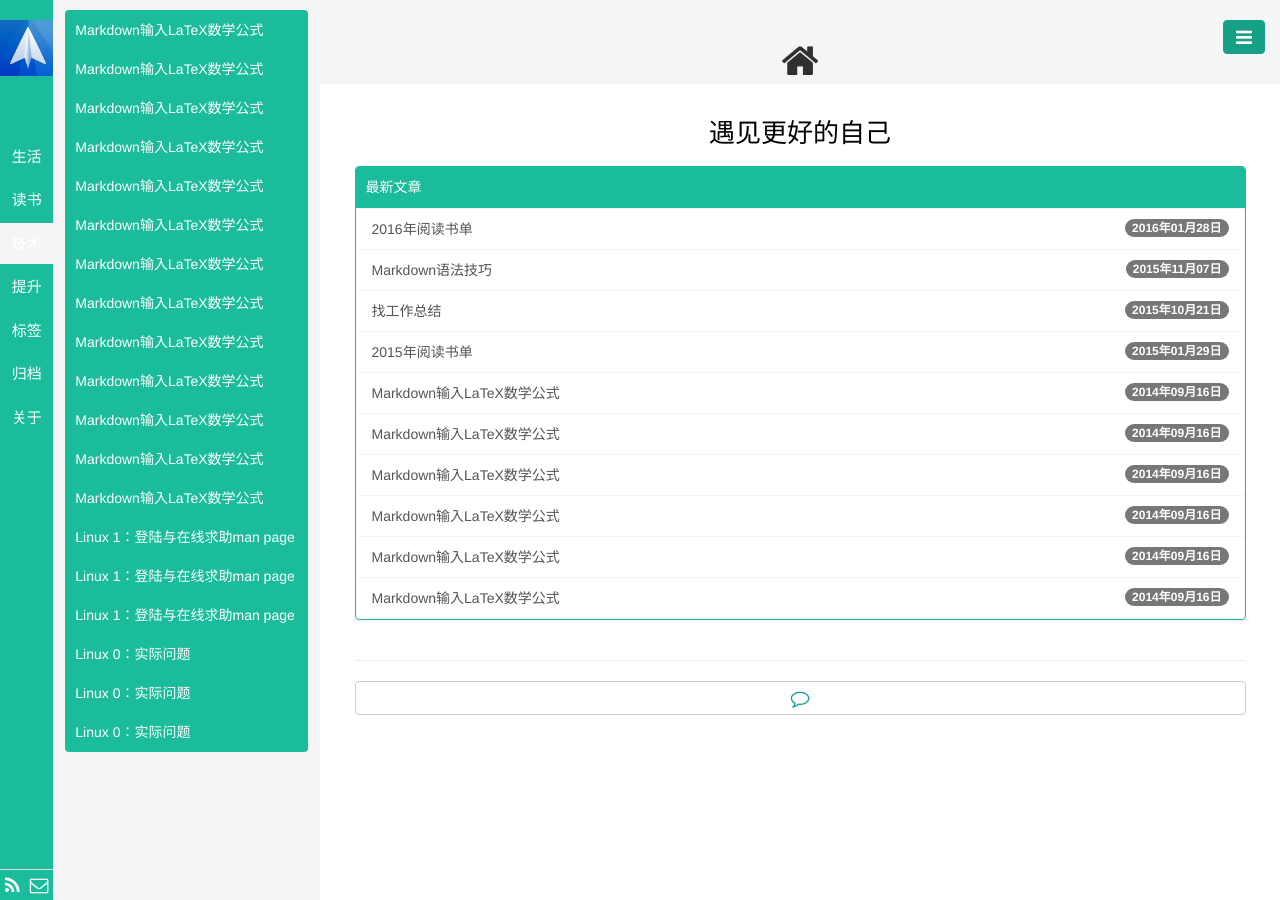
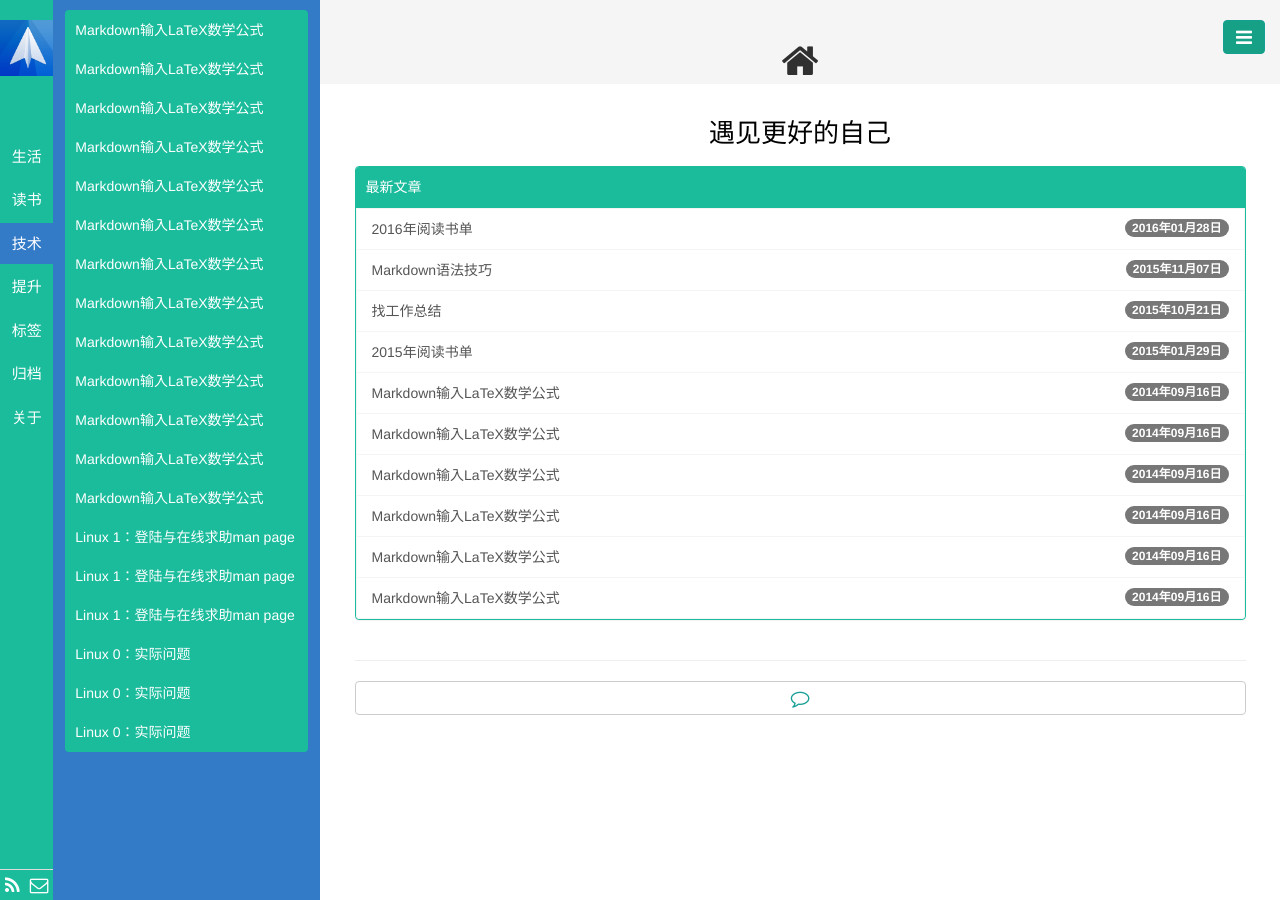
Before and after one commit to NemoTec/NemoTec.github.io, a Jekyll site: the page built from index.html, in a window 1280 px wide. Built offline with Jekyll 4.4.1, drawn with Linux system fonts in a browser that asks for light colours; Markdown is read by kramdown in place of the engine named in the settings; the list of posts is cut into pages by our own code.

Commit message:
modify the aside1 nav color 10.

```diff
--- a/public/css/base.css
+++ b/public/css/base.css
@@ -8,7 +8,7 @@ body, html {
   margin: 0px;
   height: 100%;
   overflow: hidden;
-  background-color: #f5f5f5;
+  background-color: #337ac7;
 }
 
 .row {
@@ -49,7 +49,7 @@ body, html {
 .aside1 > .nav-pills>li.active>a ,.nav-pills>li.active>a:hover,.nav-pills>li.active>a:focus {
   color: #fff;
   /*background-image: url(/public/img/body_bg.jpg);*/
-  background-color: #f5f5f5;
+  background-color: #337ac7;
 }
 
 .avatar {
@@ -72,10 +72,10 @@ body, html {
 /* 中部目录栏 */
 .aside2 {
   /*background-image: url(/public/img/body_bg.jpg);*/
-  background-color: #f5f5f5;
+  background-color: #337ac7;
   height: 100%;
-  border-right: 2px solid #f5f5f5;
-  border-left: 2px solid #f5f5f5;
+  border-right: 2px solid #337ac7;
+  border-left: 2px solid #337ac7;
   overflow-y: auto;
   font-color: #fff;
   margin-top: 10px;
@@ -124,7 +124,7 @@ blockquote p {
 
 .nav-pills>li.active>a, .nav-pills>li.active>a:hover, .nav-pills>li.active>a:focus {
   color: #fff;
-  background-color: #f5f5f5;
+  background-color: #337ac7;
 }
 
 /* 显示评论按钮 */
```
